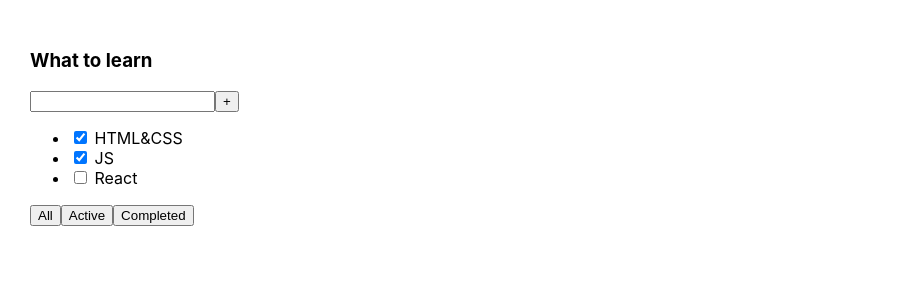
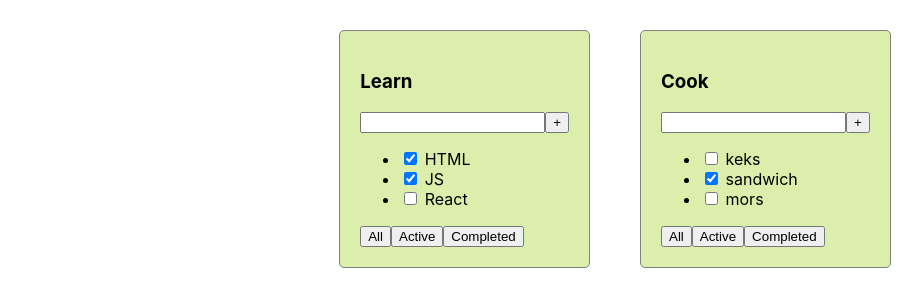
Before and after one commit to webaldar/todolist, a React (Create React App) app: page / in a window 1280 px wide. Shown: the top 306 px of the page, without its empty margins (0-924 px from the left). Built offline with nearby package versions, Linux system fonts and the light colour scheme.

Commit message:
relize 1

```diff
--- a/src/App.css
+++ b/src/App.css
@@ -1,8 +1,15 @@
 .App {
   padding: 30px;
   display: flex;
+  justify-content: center;
 }
 
 .App > div {
   margin-right: 50px;
 }
+.todolist {
+  padding: 20px;
+  border: 1px solid gray;
+  background-color: #dbeeac;
+  border-radius: 5px;
+}
--- a/src/App.tsx
+++ b/src/App.tsx
@@ -1,26 +1,25 @@
 import React from 'react';
 import './App.css';
+import {TaskType, Todolist} from "./Todolist";
 
 function App() {
+    const todolistTitle_1 = "Learn"
+    const todolistTitle_2 = "Cook"
+    const task_1: Array<TaskType> = [
+        {id: 1, title: "HTML", isDone: true},
+        {id: 2, title: "JS", isDone: true},
+        {id: 3, title: "React", isDone: false},
+    ]
+    const task_2: Array<TaskType> = [
+        {id: 1, title: "keks", isDone: false},
+        {id: 2, title: "sandwich", isDone: true},
+        {id: 3, title: "mors", isDone: false},
+    ]
+
     return (
         <div className="App">
-            <div>
-                <h3>What to learn</h3>
-                <div>
-                    <input/>
-                    <button>+</button>
-                </div>
-                <ul>
-                    <li><input type="checkbox" checked={true}/> <span>HTML&CSS</span></li>
-                    <li><input type="checkbox" checked={true}/> <span>JS</span></li>
-                    <li><input type="checkbox" checked={false}/> <span>React</span></li>
-                </ul>
-                <div>
-                    <button>All</button>
-                    <button>Active</button>
-                    <button>Completed</button>
-                </div>
-            </div>
+            <Todolist title={todolistTitle_1} tasks={task_1}/>
+            <Todolist title={todolistTitle_2} tasks={task_2}/>
         </div>
     );
 }
--- /dev/null
+++ b/src/Todolist.tsx
@@ -0,0 +1,34 @@
+import React from 'react';
+type TodolistType = {
+    title: string
+    tasks: Array<TaskType>
+}
+
+export type TaskType = {
+    id: number
+    title: string
+    isDone: boolean
+}
+export const Todolist = (props: TodolistType) => {
+    const title = props.title;
+    const tasks = props.tasks;
+    return (
+        <div className="todolist">
+            <h3>{title}</h3>
+            <div>
+                <input/>
+                <button>+</button>
+            </div>
+            <ul>
+                <li><input type="checkbox" checked={tasks[0].isDone}/> <span>{tasks[0].title}</span></li>
+                <li><input type="checkbox" checked={tasks[1].isDone}/> <span>{tasks[1].title}</span></li>
+                <li><input type="checkbox" checked={tasks[2].isDone}/> <span>{tasks[2].title}</span></li>
+            </ul>
+            <div>
+                <button>All</button>
+                <button>Active</button>
+                <button>Completed</button>
+            </div>
+        </div>
+    );
+};
```
